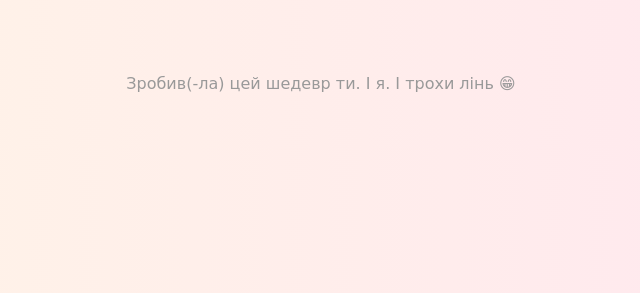
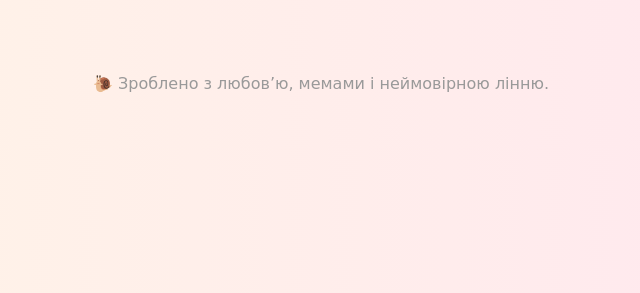
Before and after one commit to SofiiaLapina/lazy-api, a Flask app: page / in a window 1280 px wide. Shown: the part 350-643 px from the top of the page, without its empty margins (319-959 px from the left). Run offline with Flask 3, Linux system fonts and the light colour scheme; parts of the project's set-up code (start-up, migrations or seed data) failed here and were passed over.

Commit message:
смішний фронт v2 з анімацією, емодзі та звуком

```diff
--- a/templates/index.html
+++ b/templates/index.html
@@ -80,7 +80,7 @@
   <div class="excuse" id="excuse"><span class="emoji">😴</span></div>
 
   <div class="footer">
-    Зробив(-ла) цей шедевр ти. І я. І трохи лінь 😁
+    🐌 Зроблено з любов’ю, мемами і неймовірною лінню.
   </div>
 
   <audio id="pop-sound" src="https://www.myinstants.com/media/sounds/pop-cat-original-meme.mp3" preload="auto"></audio>
```
